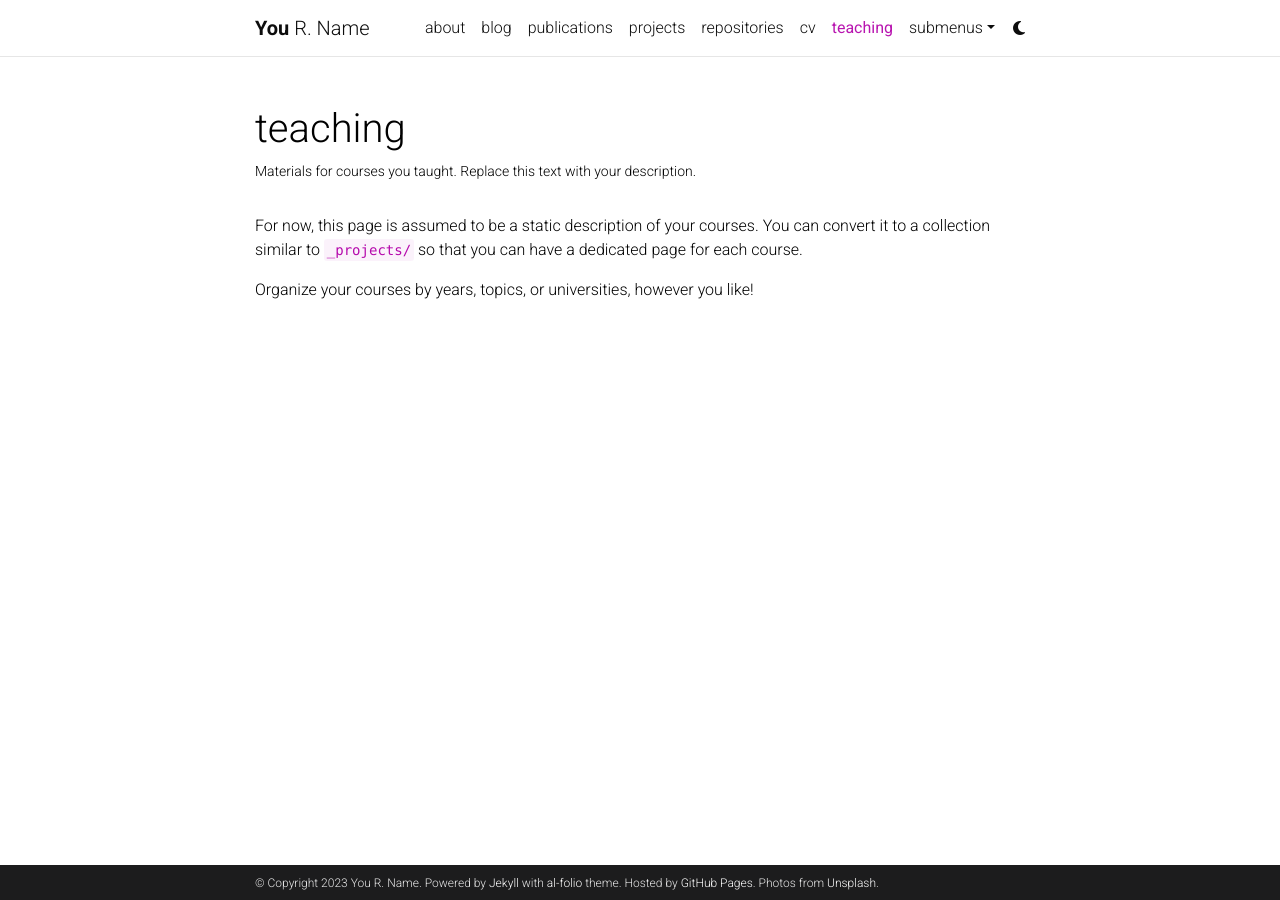
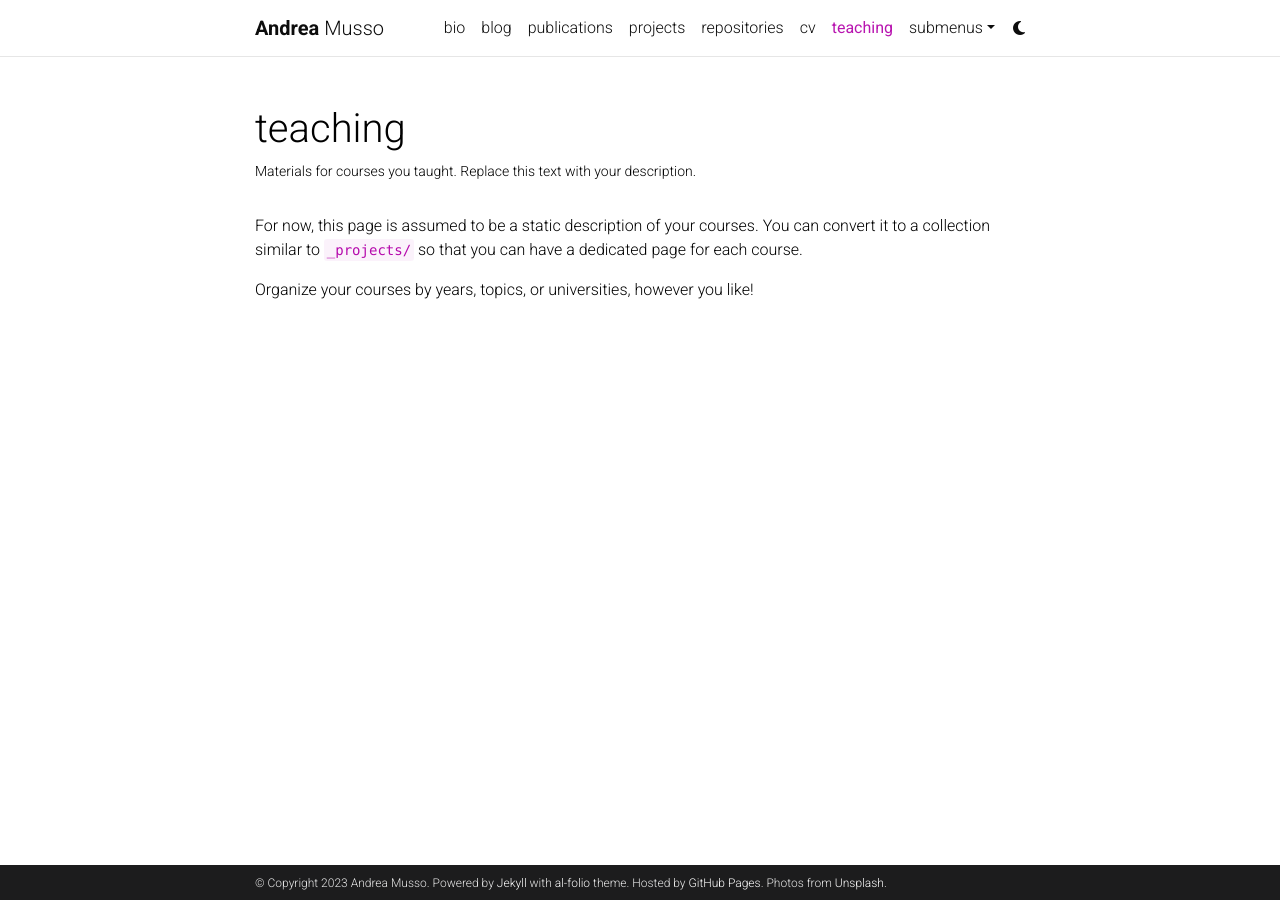
Before and after one commit to andreamusso96/andreamusso96.github.io, a Jekyll site: the page built from _pages/teaching.md, in a window 1280 px wide. Built offline with Jekyll 4.4.1, drawn with Linux system fonts in a browser that asks for light colours; comment, search, counter and statistics services are not loaded; a style sheet for code colours, icons or effects is not loaded.

Commit message:
changes to website

```diff
--- a/_config.yml
+++ b/_config.yml
@@ -3,10 +3,10 @@
 # -----------------------------------------------------------------------------
 
 title: blank # the website title (if blank, full name will be used instead)
-first_name: You
-middle_name: R.
-last_name: Name
-email: you@example.com
+first_name: Andrea
+middle_name:
+last_name: Musso
+email: andrea.musso@gess.ethz.ch
 description: > # the ">" symbol means to ignore newlines until "footer_text:"
   A simple, whitespace theme for academics. Based on [*folio](https://github.com/bogoli/-folio) design.
 footer_text: >
@@ -18,8 +18,8 @@ keywords: jekyll, jekyll-theme, academic-website, portfolio-website  # add your
 lang: en # the language of your site (for example: en, fr, cn, ru, etc.)
 icon: ⚛️  # the emoji used as the favicon (alternatively, provide image name in /assets/img/)
 
-url: https://alshedivat.github.io # the base hostname & protocol for your site
-baseurl: /al-folio # the subpath of your site, e.g. /blog/
+url: https://andreamusso96.github.io # the base hostname & protocol for your site
+baseurl:  # the subpath of your site, e.g. /blog/
 last_updated: false # set to true if you want to display last updated in the footer
 impressum_path:  # set to path to include impressum link in the footer, use the same path as permalink in a page, helps to conform with EU GDPR
 
@@ -71,13 +71,13 @@ og_image: # The site-wide (default for all links) Open Graph preview image
 # Social integration
 # -----------------------------------------------------------------------------
 
-github_username: # your GitHub user name
+github_username: andreamusso96 # your GitHub user name
 gitlab_username: # your GitLab user name
-twitter_username: # your Twitter handle
+twitter_username: andreamusso96 # your Twitter handle
 mastodon_username: # your mastodon instance+username in the format instance.tld/@username
-linkedin_username: # your LinkedIn user name
+linkedin_username: andrea-musso-a12259233 # your LinkedIn user name
 telegram_username: # your Telegram user name
-scholar_userid: # your Google Scholar ID
+scholar_userid: _c6hHW8AAAAJ # your Google Scholar ID
 semanticscholar_id: # your Semantic Scholar ID
 whatsapp_number: # your WhatsApp number (full phone number in international format. Omit any zeroes, brackets, or dashes when adding the phone number in international format.)
 orcid_id: # your ORCID ID
```
Also changed, not shown: _pages/about.md (+3 -6 lines).
